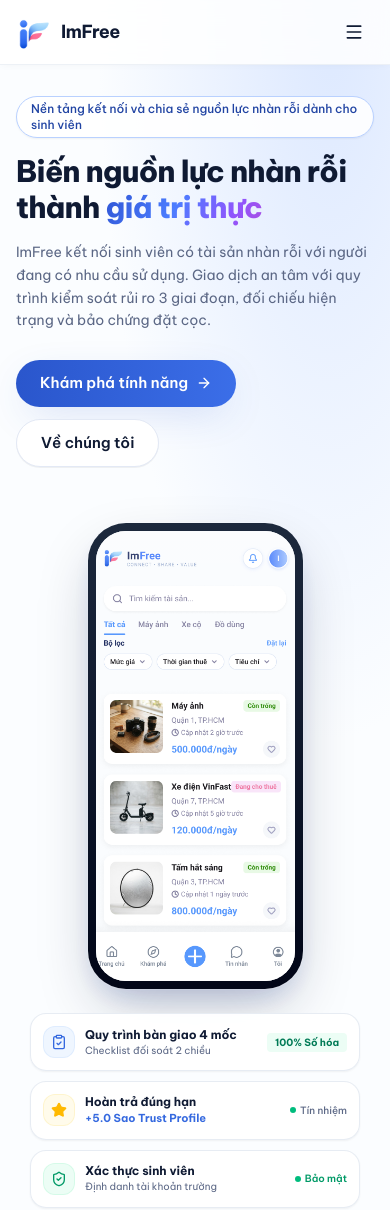
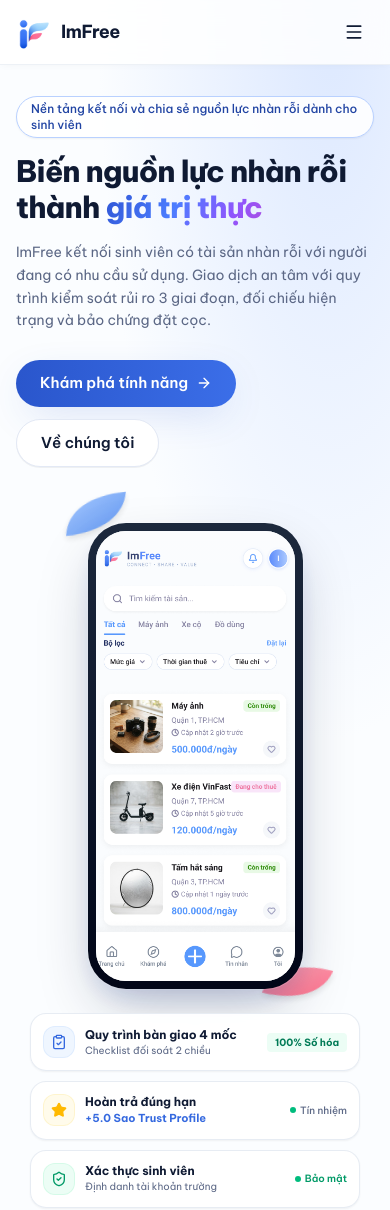
Before and after one commit to phamhuy273/imfree-web, a React (Vite) app: page / in a window 390 px wide. Shown: the top 1210 px of the page. Built offline with nearby package versions, Linux system fonts and the light colour scheme.

Commit message:
feat(hero): restore brand blue and pink floating wings with mouse parallax around phone showcase

```diff
--- a/src/pages/Home.jsx
+++ b/src/pages/Home.jsx
@@ -320,6 +320,23 @@ export default function Home() {
               transition={{ duration: 0.8, delay: 0.15, ease: [0.22, 1, 0.36, 1] }}
               className="relative perspective-1000 flex justify-center"
             >
+              {/* 2 Cánh logo chuyển màu thương hiệu (Lá xanh & Lá hồng) bồng bềnh chuyển động theo chuột */}
+              {/* Cánh xanh dương (Blue Wing) - Góc Trên - Trái */}
+              <motion.div
+                style={{ x: wingBlueX, y: wingBlueY }}
+                className="absolute -top-7 sm:-top-10 -left-6 sm:-left-10 lg:-left-12 z-0 w-16 sm:w-22 lg:w-26 pointer-events-none drop-shadow-md select-none opacity-90"
+              >
+                <Wing variant="blue" className="w-full animate-float -rotate-6" />
+              </motion.div>
+
+              {/* Cánh hồng (Pink Wing) - Góc Dưới - Phải */}
+              <motion.div
+                style={{ x: wingPinkX, y: wingPinkY }}
+                className="absolute -bottom-6 sm:-bottom-8 -right-6 sm:-right-9 lg:-right-11 z-0 w-16 sm:w-20 lg:w-24 pointer-events-none drop-shadow-md select-none opacity-90"
+              >
+                <Wing variant="pink" className="w-full animate-float-slow rotate-12" />
+              </motion.div>
+
               {/* Thân máy điện thoại viền Titanium mỏng cao cấp */}
               <div
                 onClick={() => setSelectedMockupIndex(0)}
```
